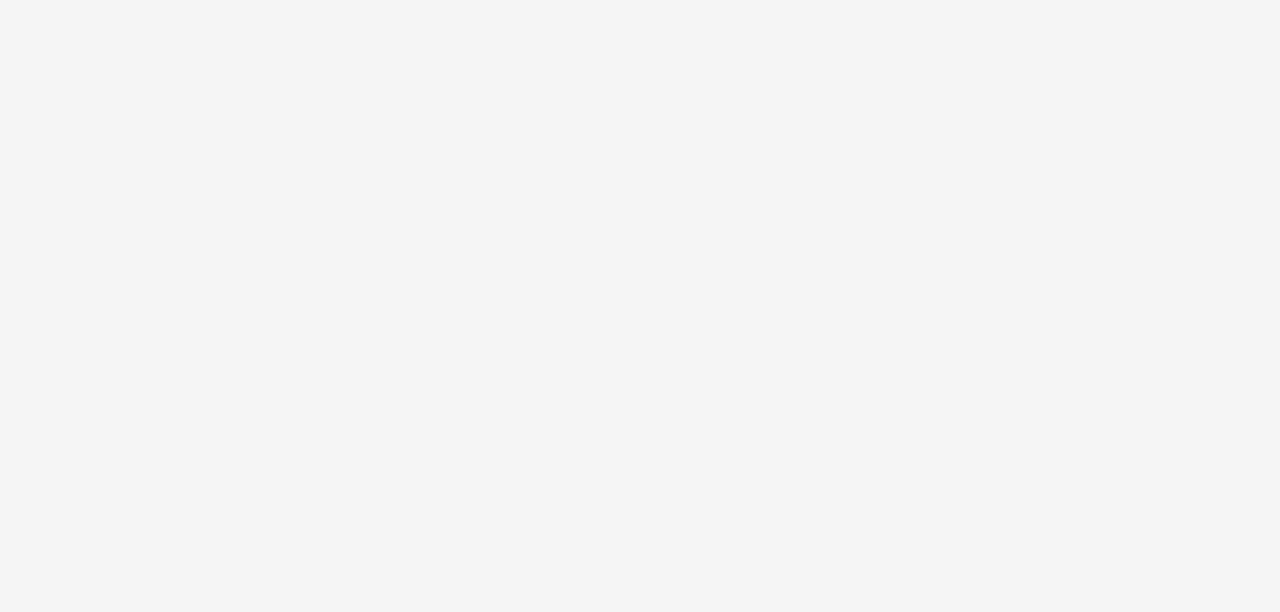
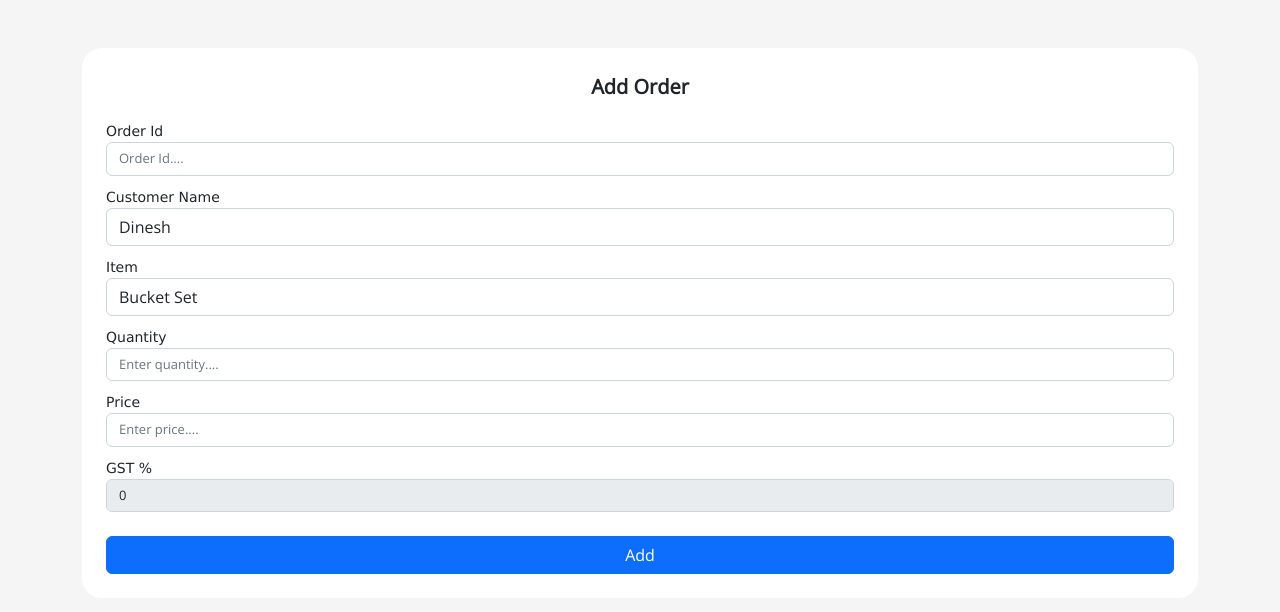
Before and after one commit to Buntysaini1849/delivery-tracker, a React (Create React App) app: page /orderform in a window 1280 px wide. Before the commit this address had no page. Shown: the top 612 px of the page. Built offline with nearby package versions, Linux system fonts and the light colour scheme.

Commit message:
add order page and order form

```diff
--- a/src/App.css
+++ b/src/App.css
@@ -251,15 +251,10 @@ nav ul,nav li {
     font-size: 1.4rem;
   }
 
-
-
-
-
   .login-form{
     background: #fff;
     height: auto;
   }
-
 
 
 
@@ -268,5 +263,4 @@ nav ul,nav li {
    padding:13px !important;
   }
 
-
 }
--- a/src/Components/Homepage.js
+++ b/src/Components/Homepage.js
@@ -4,7 +4,8 @@ import Dashboard from './Dashboard'
 import Login from './Login';
 import Products from './Products';
 import Invoice from './Invoice';
-
+import Orders from './Orders';
+import OrderForm from './OrderForm';
 
 export default function Homepage() {
   return (
@@ -20,6 +21,8 @@ export default function Homepage() {
             <Route path='/' element={<Login/>}/>
             <Route path="dashboard" element={<Dashboard/>} />
             <Route path="products" element={<Products/>} />
+            <Route path="orders" element={<Orders/>} />
+            <Route path="orderform" element={<OrderForm/>} />
             <Route path="invoice" element={<Invoice/>} />
 
 
--- /dev/null
+++ b/src/Components/OrderForm.js
@@ -0,0 +1,143 @@
+import React, { useState} from "react";
+
+
+export default function Form(props) {
+
+  const [form, setForm] = useState(false);
+  const [qty, setQty] = useState(0);
+  const [price, setPrice] = useState(0);
+
+
+  const gst_rate = 0.02
+  const final_gst = qty*price*gst_rate
+
+
+  const handlesubmit = (e) => {
+    e.preventDefault();
+
+  };
+
+
+   const handlebtn = () => setForm(true);
+
+
+
+  return (
+    <div>
+
+
+
+      <div className="container mt-5">
+      <form
+                className="mt-5 p-4"
+                style={{
+                  background: "#fff",
+                  borderRadius: "20px",
+
+                }}
+              >
+                <p
+                  className="d-flex"
+                  style={{
+                    justifyContent: "center",
+                    fontSize: "20px",
+                    fontWeight: "bold",
+                  }}
+                >
+                  Add Order
+                </p>
+
+                <div className="form-group mt-1">
+                  <label style={{ fontSize: "14px", fontFamily: " verdana" }}>
+                    Order Id
+                  </label>
+                  <input
+                    type="text"
+                    className="form-control"
+                    id="order_id"
+                    placeholder="Order Id...."
+                    style={{ fontSize: "13px" }}
+                  />
+                </div>
+
+                <div className="form-group mt-2">
+                  <label style={{ fontSize: "14px", fontFamily: " verdana" }}>
+                    Customer Name
+                  </label>
+                  <select name="customer_name" id="customer_name" placeholder="Select customer..." className="form-control">
+                        <option value="" style={{ fontSize: "13px" }}>Dinesh</option>
+                        <option value="" style={{ fontSize: "13px" }}>Bunty</option>
+                      </select>
+                </div>
+
+                <div className="form-group mt-2">
+                  <label style={{ fontSize: "14px", fontFamily: " verdana" }}>
+                    Item
+                  </label>
+                  <select name="item" id="item" placeholder="Select item..." className="form-control">
+                        <option value="" style={{ fontSize: "13px" }}>Bucket Set</option>
+                        <option value="" style={{ fontSize: "13px" }}>AB Wheel Roller</option>
+                      </select>
+                </div>
+
+                <div className="form-group mt-2">
+                  <label style={{ fontSize: "14px", fontFamily: " verdana" }}>
+                    Quantity
+                  </label>
+                  <input
+                    type="number"
+                    className="form-control"
+                    onChange ={(ev) => setQty(Number(ev.target.value))}
+                    id="product_qty"
+                    placeholder="Enter quantity...."
+                    style={{ fontSize: "13px" }}
+                  />
+                </div>
+
+                <div className="form-group mt-2">
+                  <label style={{ fontSize: "14px", fontFamily: " verdana" }}>
+                    Price
+                  </label>
+                  <input
+                    type="number"
+                    className="form-control"
+                    id="price"
+
+                    onChange={(ev) => setPrice(Number(ev.target.value))}
+                    placeholder="Enter price...."
+                    style={{ fontSize: "13px" }}
+                  />
+                </div>
+
+                <div className="form-group mt-2">
+                  <label style={{ fontSize: "14px", fontFamily: " verdana" }}>
+                    GST %
+                  </label>
+                  <input
+                        disabled
+                        className="form-control"
+                        value={final_gst}
+                        id="gst"
+                        name="gst"
+
+                        style={{ fontSize: "13px" }}
+                      />
+                </div>
+
+
+
+
+
+                <button
+                  type="submit"
+                  className="btn btn-primary mt-4"
+                  style={{ width: "100%" }}
+                  onClick={handlesubmit}
+                >
+                  Add
+                </button>
+              </form>
+     </div>
+    </div>
+  );
+}
--- a/src/Components/Orders.js
+++ b/src/Components/Orders.js
@@ -1,11 +1,22 @@
-import React, { useState, useEffect } from "react";
+import React, { useState} from "react";
 import Sidebar from "./Sidebar";
+import { useNavigate } from "react-router-dom";
 
-export default function Products() {
+
+export default function Orders() {
   const [form, setForm] = useState(false);
 
 
-  const handlebtn = () => setForm(true);
+
+  const navigate = useNavigate();
+
+  const navigateform = (event) => {
+    navigate("/OrderForm");
+  };
+
+
+
+
 
 
   return (
@@ -43,7 +54,7 @@ export default function Products() {
                 >
                   <button
                     className="btn btn-sm btn-primary"
-                    onClick={handlebtn}
+                    onClick={navigateform}
                     style={{ height: "36px", marginTop: "9px" }}
                   >
                     Add Order
@@ -68,13 +79,12 @@ export default function Products() {
                 <thead>
                   <tr>
                     <th scope="col">SN</th>
+                    <th scope="col">Order Id</th>
                     <th scope="col">Customer Name</th>
-                    <th scope="col">Product Name</th>
-                    <th scope="col">Model</th>
-                    <th scope="col">HSN</th>
+                    <th scope="col">Item</th>
+                    <th scope="col">Qty</th>
+                    <th scope="col">Price</th>
                     <th scope="col">GST</th>
-                    <th scope="col">Price</th>
-                    <th scope="col">Stock</th>
                     <th scope="col">Action</th>
                   </tr>
                 </thead>
@@ -84,12 +94,12 @@ export default function Products() {
                   <tbody>
                     <tr>
                       <th scope="row">1</th>
+                      <td>DN12345</td>
                       <td>Dinesh</td>
                       <td>Basket</td>
-                      <td>1215</td>
-                      <td>5%</td>
-                      <td>500</td>
-                      <td>800</td>
+                      <td>2</td>
+                      <td>1000</td>
+                      <td>2%</td>
                       <td><button
                     className="btn btn-sm btn-primary"
                     style={{ height: "30px"}}
@@ -109,115 +119,7 @@ export default function Products() {
             </div>
           </div>
 
-          <div className="col-md-4 col-sm-4 mt-2">
-            <div className="container-fluid">
-              <form
-                className="mt-5 p-4"
-                style={{
-                  background: "#fff",
-                  borderRadius: "20px",
-                  display: form ? "block" : "none",
-                }}
-              >
-                <p
-                  className="d-flex"
-                  style={{
-                    justifyContent: "center",
-                    fontSize: "20px",
-                    fontWeight: "bold",
-                  }}
-                >
-                  Add Product
-                </p>
 
-                <div className="form-group">
-                  <label style={{ fontSize: "14px", fontFamily: " verdana" }}>
-                    Product Name
-                  </label>
-                  <input
-                    type="text"
-                    className="form-control"
-                    id="product_name"
-                    placeholder="Enter product name...."
-                    style={{ fontSize: "13px" }}
-                  />
-                </div>
-
-                <div className="form-group">
-                  <label style={{ fontSize: "14px", fontFamily: " verdana" }}>
-                    Product Code
-                  </label>
-                  <input
-                    type="text"
-                    className="form-control"
-                    id="product_code"
-                    placeholder="Enter product code...."
-                    style={{ fontSize: "13px" }}
-                  />
-                </div>
-
-                <div className="form-group">
-                  <label style={{ fontSize: "14px", fontFamily: " verdana" }}>
-                    Product HSN
-                  </label>
-                  <input
-                    type="text"
-                    className="form-control"
-                    id="product_hsn"
-                    placeholder="Enter product HSN...."
-                    style={{ fontSize: "13px" }}
-                  />
-                </div>
-
-                <div className="form-group">
-                  <label style={{ fontSize: "14px", fontFamily: " verdana" }}>
-                    GST %
-                  </label>
-                  <input
-                    type="number"
-                    className="form-control"
-                    id="product_gst"
-                    placeholder="Enter GST (in %)...."
-                    style={{ fontSize: "13px" }}
-                  />
-                </div>
-
-                <div className="form-group">
-                  <label style={{ fontSize: "14px", fontFamily: " verdana" }}>
-                    Total Quantity
-                  </label>
-                  <input
-                    type="number"
-                    className="form-control"
-                    id="product_qty"
-                    placeholder="Enter total quantity...."
-                    style={{ fontSize: "13px" }}
-                  />
-                </div>
-
-                <div className="form-group">
-                  <label style={{ fontSize: "14px", fontFamily: " verdana" }}>
-                    Pending Qty
-                  </label>
-                  <input
-                    type="number"
-                    className="form-control"
-                    id="pending_qty"
-                    placeholder="Enter pending quantity...."
-                    style={{ fontSize: "13px" }}
-                  />
-                </div>
-
-                <button
-                  type="submit"
-                  className="btn btn-primary mt-4"
-                  style={{ width: "100%" }}
-                >
-                  Add
-                </button>
-              </form>
-            </div>
-          </div>
         </div>
       </div>
     </div>
```
Also changed, not shown: src/Components/Sidebar.js (+5 -4 lines).
